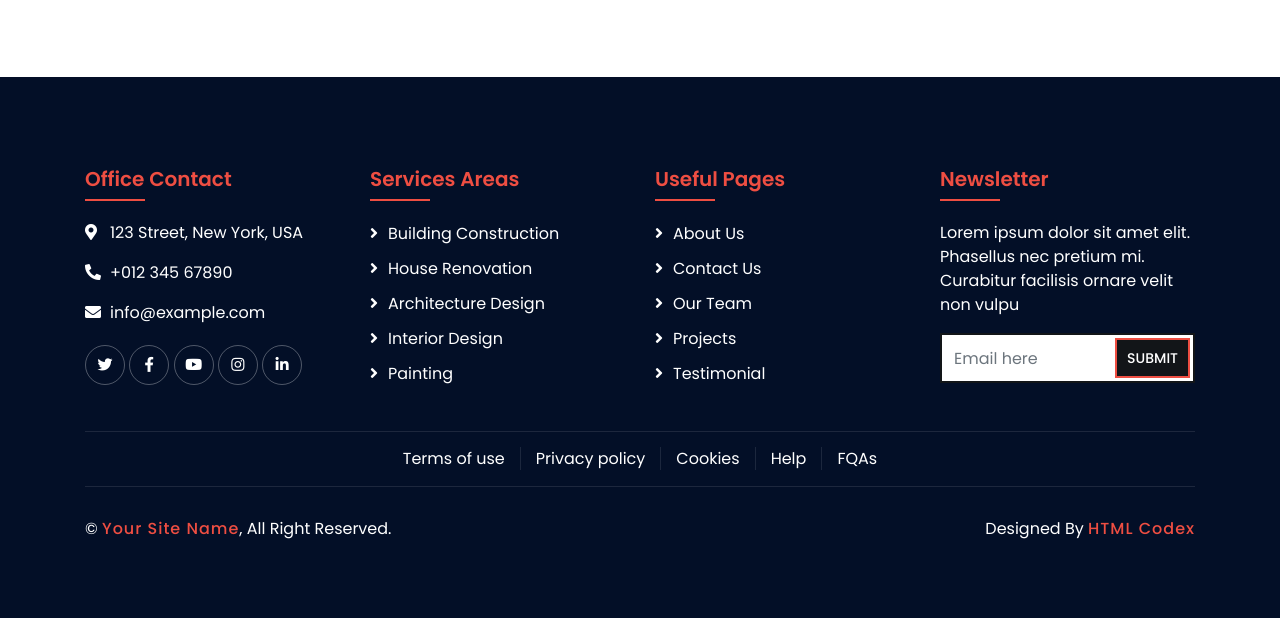
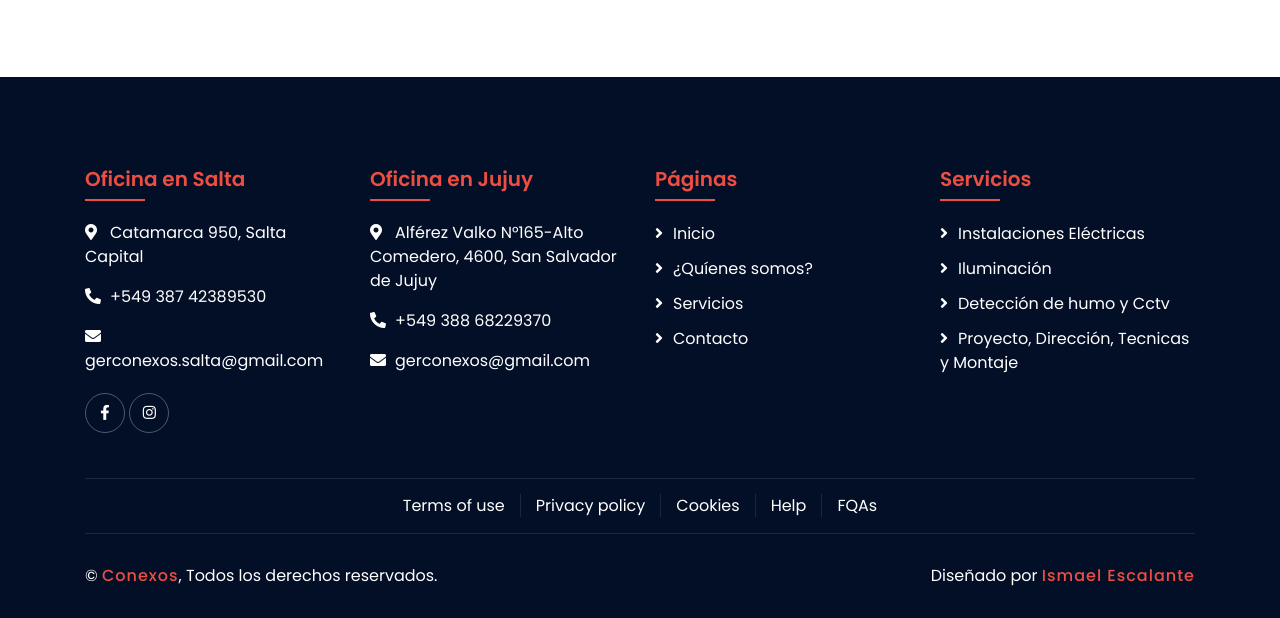
Before and after one commit to IsmaJoseEscalante-dev/Conexus, a PHP site: page /service.php in a window 1280 px wide. Shown: the part 1493-2111 px from the top of the page. Before the commit the page ends 2032 px from the top, so only its background shows below. Run offline with PHP 8.4, Linux system fonts and the light colour scheme; data that the repository does not hold is empty; some libraries are stand-ins or nearby versions.

Commit message:
footer changes

```diff
--- a/footer.php
+++ b/footer.php
@@ -25,22 +25,19 @@
             <div class="col-md-6 col-lg-3">
                 <div class="footer-link">
                     <h2>Páginas</h2>
-                    <a href="">Inicio</a>
-                    <a href="">¿Quíenes somos?</a>
-                    <a href="">Servicios</a>
-                    <a href="">Contacto</a>
+                    <a href="./index.php">Inicio</a>
+                    <a href="./about.php">¿Quíenes somos?</a>
+                    <a href="./service.php">Servicios</a>
+                    <a href="./contact.php">Contacto</a>
                 </div>
             </div>
             <div class="col-md-6 col-lg-3">
-                <div class="newsletter">
-                    <h2>Escribino</h2>
-                    <p>
-                        Lorem ipsum dolor sit amet elit. Phasellus nec pretium mi. Curabitur facilisis ornare velit non vulpu
-                    </p>
-                    <div class="form">
-                        <input class="form-control" placeholder="Email here">
-                        <button class="btn">Submit</button>
-                    </div>
+            <div class="footer-link">
+                    <h2>Servicios</h2>
+                    <a href="./service.php">Instalaciones Eléctricas</a>
+                    <a href="./service.php">Iluminación</a>
+                    <a href="./service.php">Detección de humo y Cctv</a>
+                    <a href="./service.php">Proyecto, Dirección, Tecnicas y Montaje</a>
                 </div>
             </div>
         </div>
--- a/service.php
+++ b/service.php
@@ -64,78 +64,9 @@
             <!-- Service End -->
 
             <!-- Footer Start -->
-            <div class="footer wow fadeIn" data-wow-delay="0.3s">
-                <div class="container">
-                    <div class="row">
-                        <div class="col-md-6 col-lg-3">
-                            <div class="footer-contact">
-                                <h2>Office Contact</h2>
-                                <p><i class="fa fa-map-marker-alt"></i>123 Street, New York, USA</p>
-                                <p><i class="fa fa-phone-alt"></i>+012 345 67890</p>
-                                <p><i class="fa fa-envelope"></i>info@example.com</p>
-                                <div class="footer-social">
-                                    <a href=""><i class="fab fa-twitter"></i></a>
-                                    <a href=""><i class="fab fa-facebook-f"></i></a>
-                                    <a href=""><i class="fab fa-youtube"></i></a>
-                                    <a href=""><i class="fab fa-instagram"></i></a>
-                                    <a href=""><i class="fab fa-linkedin-in"></i></a>
-                                </div>
-                            </div>
-                        </div>
-                        <div class="col-md-6 col-lg-3">
-                            <div class="footer-link">
-                                <h2>Services Areas</h2>
-                                <a href="">Building Construction</a>
-                                <a href="">House Renovation</a>
-                                <a href="">Architecture Design</a>
-                                <a href="">Interior Design</a>
-                                <a href="">Painting</a>
-                            </div>
-                        </div>
-                        <div class="col-md-6 col-lg-3">
-                            <div class="footer-link">
-                                <h2>Useful Pages</h2>
-                                <a href="">About Us</a>
-                                <a href="">Contact Us</a>
-                                <a href="">Our Team</a>
-                                <a href="">Projects</a>
-                                <a href="">Testimonial</a>
-                            </div>
-                        </div>
-                        <div class="col-md-6 col-lg-3">
-                            <div class="newsletter">
-                                <h2>Newsletter</h2>
-                                <p>
-                                    Lorem ipsum dolor sit amet elit. Phasellus nec pretium mi. Curabitur facilisis ornare velit non vulpu
-                                </p>
-                                <div class="form">
-                                    <input class="form-control" placeholder="Email here">
-                                    <button class="btn">Submit</button>
-                                </div>
-                            </div>
-                        </div>
-                    </div>
-                </div>
-                <div class="container footer-menu">
-                    <div class="f-menu">
-                        <a href="">Terms of use</a>
-                        <a href="">Privacy policy</a>
-                        <a href="">Cookies</a>
-                        <a href="">Help</a>
-                        <a href="">FQAs</a>
-                    </div>
-                </div>
-                <div class="container copyright">
-                    <div class="row">
-                        <div class="col-md-6">
-                            <p>&copy; <a href="#">Your Site Name</a>, All Right Reserved.</p>
-                        </div>
-                        <div class="col-md-6">
-                            <p>Designed By <a href="https://htmlcodex.com">HTML Codex</a></p>
-                        </div>
-                    </div>
-                </div>
-            </div>
+            <?php
+                include './footer.php';
+            ?>
             <!-- Footer End -->
 
             <a href="#" class="back-to-top"><i class="fa fa-chevron-up"></i></a>
```
